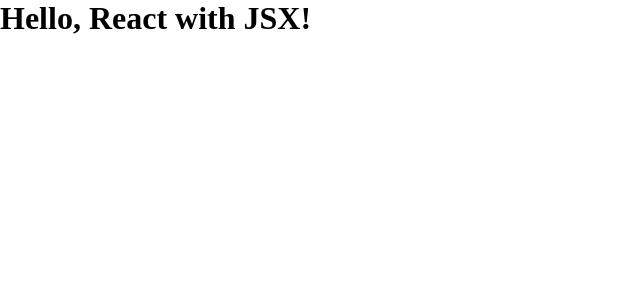
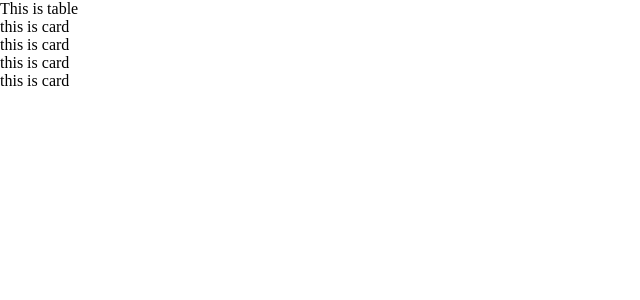
Before and after one commit to Yahya305/IAD-project, a React (Vite) app in the folder client/: page /student/dashboard in a window 1280 px wide. Shown: the top 300 px of the page, without its empty margins (0-640 px from the left). Built offline with nearby package versions, Linux system fonts and the light colour scheme.

Commit message:
feat: folder structure and basic setup

```diff
--- a/client/package.json
+++ b/client/package.json
@@ -11,7 +11,8 @@
   },
   "dependencies": {
     "react": "^18",
-    "react-dom": "^18"
+    "react-dom": "^18",
+    "react-router": "^7.2.0"
   },
   "devDependencies": {
     "@eslint/js": "^9.21.0",
--- a/client/src/App.jsx
+++ b/client/src/App.jsx
@@ -1,11 +1,8 @@
-import React from 'react'
+import React from "react";
+import Router from "./routes/route";
 
 const App = () => {
-	return (
-		<div className="app">
-			<h1>Hello, React with JSX!</h1>
-		</div>
-	)
-}
+    return <Router />;
+};
 
-export default App
+export default App;
--- a/client/src/main.jsx
+++ b/client/src/main.jsx
@@ -1,5 +1,10 @@
-import { createRoot } from 'react-dom/client'
-import App from './App.jsx'
-import "./css/index.css"
+import { createRoot } from "react-dom/client";
+import App from "./App.jsx";
+import "./css/index.css";
+import { BrowserRouter } from "react-router";
 
-createRoot(document.getElementById('root')).render(<App />)
+createRoot(document.getElementById("root")).render(
+    <BrowserRouter>
+        <App />
+    </BrowserRouter>
+);
--- /dev/null
+++ b/client/src/pages/landing-page/index.jsx
@@ -0,0 +1,11 @@
+import React from 'react'
+
+function LandingPage() {
+  return (
+    <div>
+      THis is landing page
+    </div>
+  )
+}
+
+export default LandingPage
--- /dev/null
+++ b/client/src/pages/student/dashboard/components/Card/index.jsx
@@ -0,0 +1,11 @@
+import React from 'react'
+
+function Card() {
+  return (
+    <div>
+      this is card
+    </div>
+  )
+}
+
+export default Card
--- /dev/null
+++ b/client/src/pages/student/dashboard/components/Table/index.jsx
@@ -0,0 +1,11 @@
+import React from 'react'
+
+function Table() {
+  return (
+    <div>
+      This is table
+    </div>
+  )
+}
+
+export default Table
--- /dev/null
+++ b/client/src/pages/student/dashboard/index.css
@@ -0,0 +1,18 @@
+.count-button{
+    color: red;
+    background-color: white;
+    border: 1px solid grey;
+    padding: 10px;
+}
+
+
+
+/*
+
+1) Flexbox  2
+2) Grid  3
+3) box model        2
+4) media queries 2
+
+
+*/
--- /dev/null
+++ b/client/src/pages/student/dashboard/index.jsx
@@ -0,0 +1,22 @@
+import React, { useState } from "react";
+import "./index.css";
+import Table from "./components/Table";
+import Card from "./components/Card";
+
+function StudentDashboard() {
+    const [count, setCount] = useState(5);
+
+    return (
+        <div>
+            {/* <Banner /> */}
+            <Table />
+            <Card />
+            <Card />
+            <Card />
+            <Card />
+
+        </div>
+    );
+}
+
+export default StudentDashboard;
--- /dev/null
+++ b/client/src/pages/teacher/dashboard/index.jsx
@@ -0,0 +1,11 @@
+import React from 'react'
+
+function TeacherDashboard() {
+  return (
+    <div>
+      Teacher Dsaash
+    </div>
+  )
+}
+
+export default TeacherDashboard
--- /dev/null
+++ b/client/src/routes/route.jsx
@@ -0,0 +1,17 @@
+import React from "react";
+import { Routes, Route } from "react-router";
+import StudentDashboard from "../pages/student/dashboard";
+import LandingPage from "../pages/landing-page";
+import TeacherDashboard from "../pages/teacher/dashboard";
+
+function Router() {
+    return (
+        <Routes>
+            <Route path="/" element={<LandingPage />} />
+            <Route path="/student/dashboard" element={<StudentDashboard />} />
+            <Route path="/teacher/dashboard" element={<TeacherDashboard />} />
+        </Routes>
+    );
+}
+
+export default Router;
```
Also changed, not shown: 1 other file (tests, documents, lock files or other folders).
